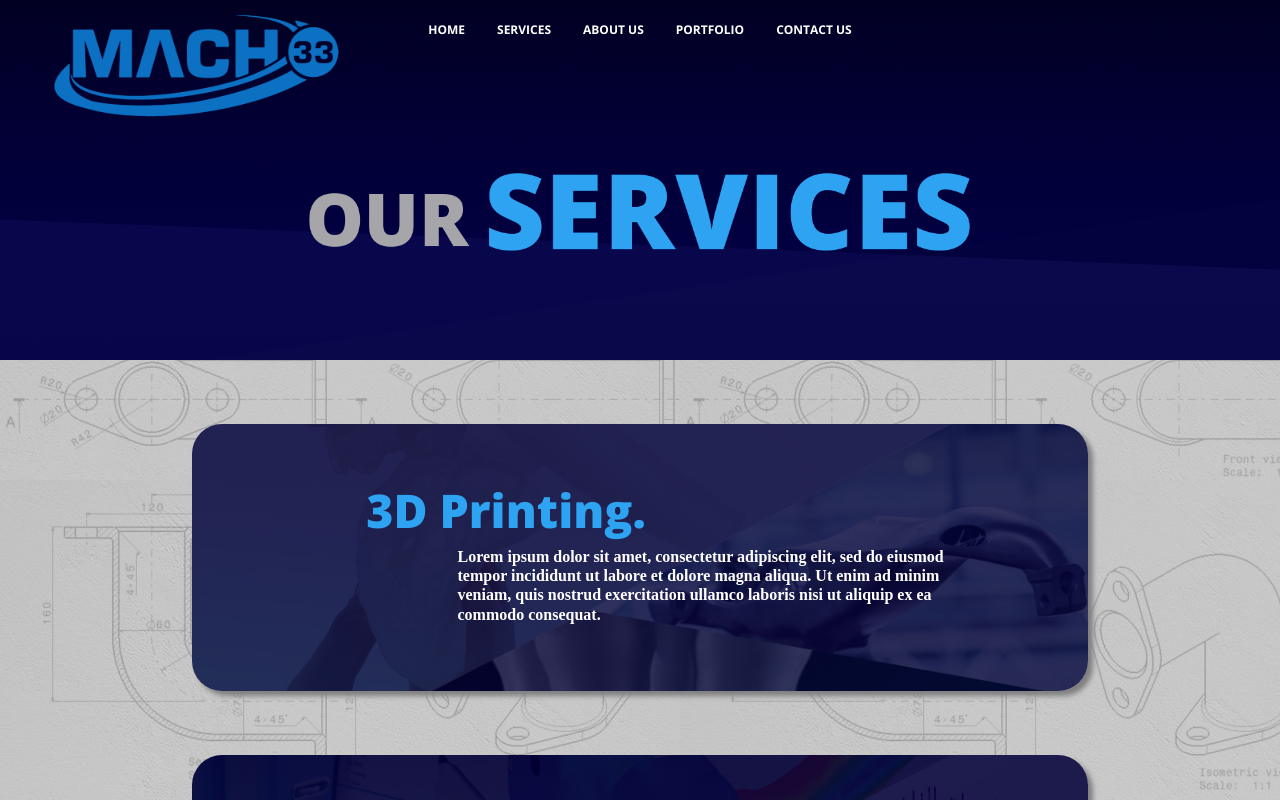
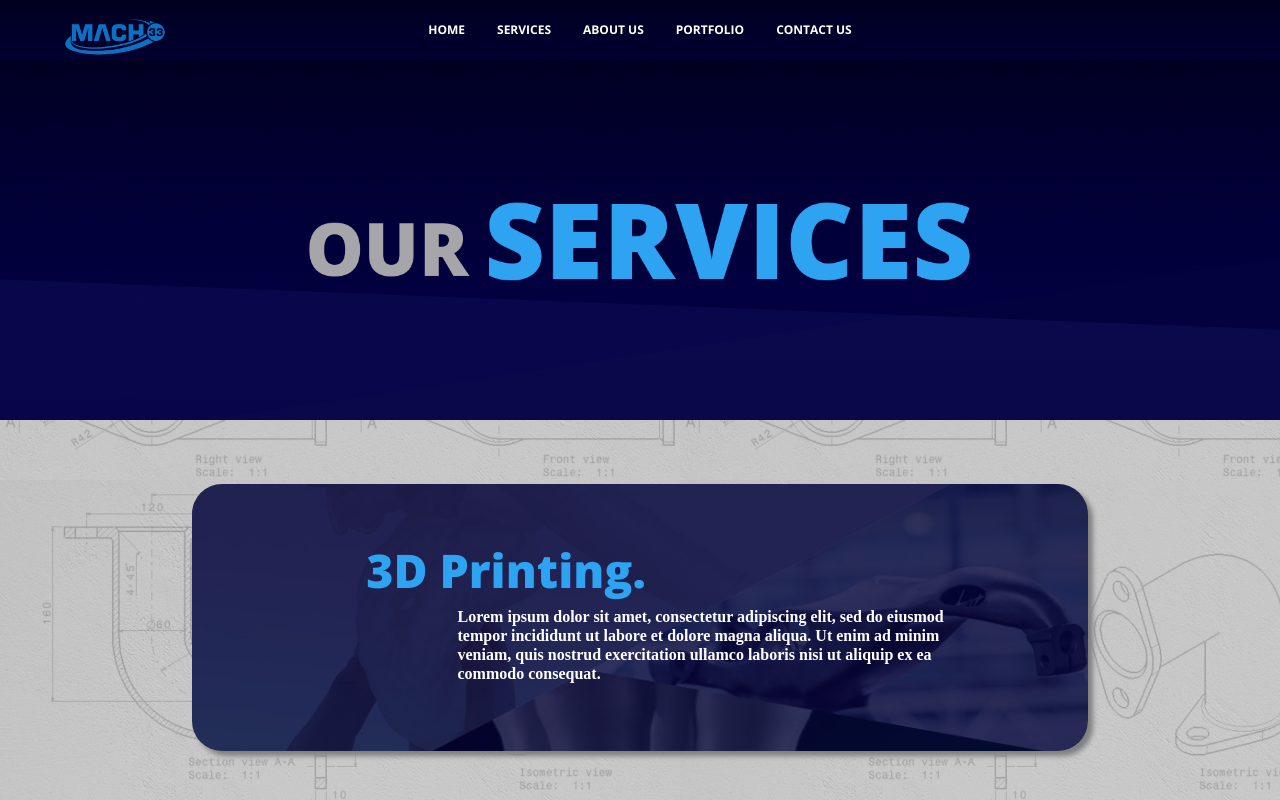
Before and after one commit to Tevaryan/mac33engr, a React (Create React App) app: page /Services in a window 1280 px wide. Shown: the top 800 px of the page. Built offline with nearby package versions, Linux system fonts and the light colour scheme; a web font is replaced by a local one.

Commit message:
made some changes

```diff
--- a/package.json
+++ b/package.json
@@ -1,6 +1,6 @@
 {
   "name": "my-app",
-  "version": "0.1.0",
+  "version": "16.3.1",
   "private": true,
   "dependencies": {
     "@material-ui/core": "^4.11.0",
--- a/src/App.css
+++ b/src/App.css
@@ -1,10 +1,10 @@
-@import url('https://fonts.googleapis.com/css2?family=Open+Sans:wght@400;600;700;800&display=swap');
-@import url('https://fonts.googleapis.com/css2?family=Gentium+Book+Basic:wght@400;700&display=swap');
+@import url("https://fonts.googleapis.com/css2?family=Open+Sans:wght@400;600;700;800&display=swap");
+@import url("https://fonts.googleapis.com/css2?family=Gentium+Book+Basic:wght@400;700&display=swap");
 
 .NavText {
   /* font-family: "Montserrat", sans-serif; */
   /* font-family: "Open Sans"; */
-  font-family: 'Open Sans', sans-serif;
+  font-family: "Open Sans", sans-serif;
   font-weight: bolder;
   font-size: 75%;
 }
@@ -12,28 +12,28 @@
 .Number {
   /* font-family: "Montserrat", sans-serif; */
   /* font-family: "Open Sans"; */
-  font-family: 'Open Sans', sans-serif;
+  font-family: "Open Sans", sans-serif;
   font-weight: bolder;
   font-size: 400%;
 }
 
-.titlediv{
+.titlediv {
   text-align: left;
 }
 
 .description {
-  font-family: 'Gentium Book Basic';
+  font-family: "Gentium Book Basic";
 }
 
 .buttonText {
-  font-family: 'Open Sans', sans-serif;
+  font-family: "Open Sans", sans-serif;
   font-weight: 1000;
   letter-spacing: 1px;
   font-size: 70%;
 }
 
 .whatwedo {
-  font-family: 'Open Sans', sans-serif;
+  font-family: "Open Sans", sans-serif;
   font-weight: 800;
   font-size: 450%;
   letter-spacing: 1px;
@@ -41,16 +41,15 @@
   /* color:#090859; */
 }
 
-
 .title {
-  font-family: 'Open Sans', sans-serif;
+  font-family: "Open Sans", sans-serif;
   font-weight: 1000;
   font-size: 290%;
   color: #c6c6c6;
 }
 
 .titledescription {
-  font-family: 'Gentium Book Basic';
+  font-family: "Gentium Book Basic";
   font-weight: 700;
   color: #909091;
 }
@@ -96,31 +95,29 @@
 
 .HomeBackground {
   background-image: url("./assets/top\ half\ background.png");
-
 }
 
 .fullnavbar {
   position: -webkit-sticky;
   position: sticky;
   top: 0;
-  height: 65px;
   transition: 0.1s;
 }
 
 .logo {
   position: absolute;
-  margin: 0% 3%;
-  height: 0%;
-  width:0%;
+  height: 50%;
+  width: 10vw;
   transition: 0.5s;
-  transform: scale(0.2);
+  transform: scale(0.07);
 }
 
-.logo.scrolled{
-  margin: 0.05% 3%;
-  transform: scale(0.1);
+.logo.scrolled {
+  height: 50%;
+  width: 10vw;
+  transform: scale(0.05);
 }
 
-.fullnavbar.scrolled{
+.fullnavbar.scrolled {
   background-color: rgb(2, 0, 63);
 }
--- a/src/components/Nav.js
+++ b/src/components/Nav.js
@@ -34,7 +34,10 @@ class Navbar extends Component {
     return (
       <div id='fullnavbar' className = "fullnavbar">
 
-          <div id='logo' className = 'logo'>
+          <div id='logo' className = 'logo' >
+            {/* <div className="d-flex justify-content-center align-items-center" style={{width:'10vw'}} >
+
+            </div> */}
             <img src={mach33logo} alt="mach33logo"/>
           </div>
 
--- a/src/containers/Servicespage.js
+++ b/src/containers/Servicespage.js
@@ -23,12 +23,13 @@ class Servicespage extends Component {
       <div style={{width:'100vw', backgroundImage: `url("${twoD1}")`,position:'absolute',zIndex:'-3'}}>
         <div style={{width:'100vw', backgroundColor:'#a6a6aa',backgroundImage: `url("${twoD1}")`}}>
           <div  style={{width:'100%', height:'100%', backgroundColor:'#a6a6aa', backgroundImage: `url("${twoD1}")`, position:'absolute',zIndex:'-2'}}></div>
-        {/* <img src={background} alt="" style={{position:'absolute', zIndex:'-1', width:'100%'}} className="topbackgroundImage"/> */}
+        <img src={background} alt="" style={{position:'absolute', zIndex:'-1', width:'100%'}} className="topbackgroundImage"/>
         </div>
 
+
+        <Navbar/>
         <div style={{width:'100vw', height:'45vh', backgroundImage: `url("${background}")`}} className="d-flex justify-content-center flex-column">
-        <Navbar/>
-          <div style={{width:'100%', height:'100%'}} className="d-flex justify-content-center">
+          <div style={{width:'100vw', height:'40vh'}} className="d-flex justify-content-center">
           <div style={{width:'60%', height:'100%'}} className="d-flex justify-content-center align-items-center">
           <img src={text} alt="" style={{width:'100%'}}/>
           </div>
@@ -64,10 +65,6 @@ class Servicespage extends Component {
           </div>
         </div>
 
-
-
-
-
       </div>
     );
   }
--- a/src/containers/threeDprinting.js
+++ b/src/containers/threeDprinting.js
@@ -33,13 +33,14 @@ class Servicespage extends Component {
       <div style={{width:'100vw', backgroundImage: `url("${twoD1}")`,position:'absolute',zIndex:'-3'}}>
         <div style={{width:'100vw', backgroundColor:'#a6a6aa',backgroundImage: `url("${twoD1}")`}}>
           <div  style={{width:'100%', height:'100%', backgroundColor:'#fafafa', position:'absolute',zIndex:'-2'}}></div>
-        {/* <img src={background} alt="" style={{position:'absolute', zIndex:'-1', width:'100%'}} className="topbackgroundImage"/> */}
+        <img src={background} alt="" style={{position:'absolute', zIndex:'-1', width:'100%'}} className="topbackgroundImage"/>
         </div>
 
-        <div style={{width:'100vw', height:'35vh', backgroundImage: `url("${background}")`}} className="d-flex justify-content-center flex-column">
+
         <Navbar/>
+        <div style={{width:'100vw', height:'45vh', backgroundImage: `url("${background}")`}} className="d-flex justify-content-center flex-column">
           <div style={{width:'100%', height:'100%'}} className="d-flex justify-content-center">
-          <div style={{width:'60%', height:'100%'}} className="d-flex justify-content-center align-items-center">
+          <div style={{width:'70%', height:'100%'}} className="d-flex justify-content-center align-items-center">
           <img src={text} alt="" style={{width:'100%'}}/>
           </div>
           </div>
```
Also changed, not shown: 1 other file (tests, documents, lock files or other folders).
